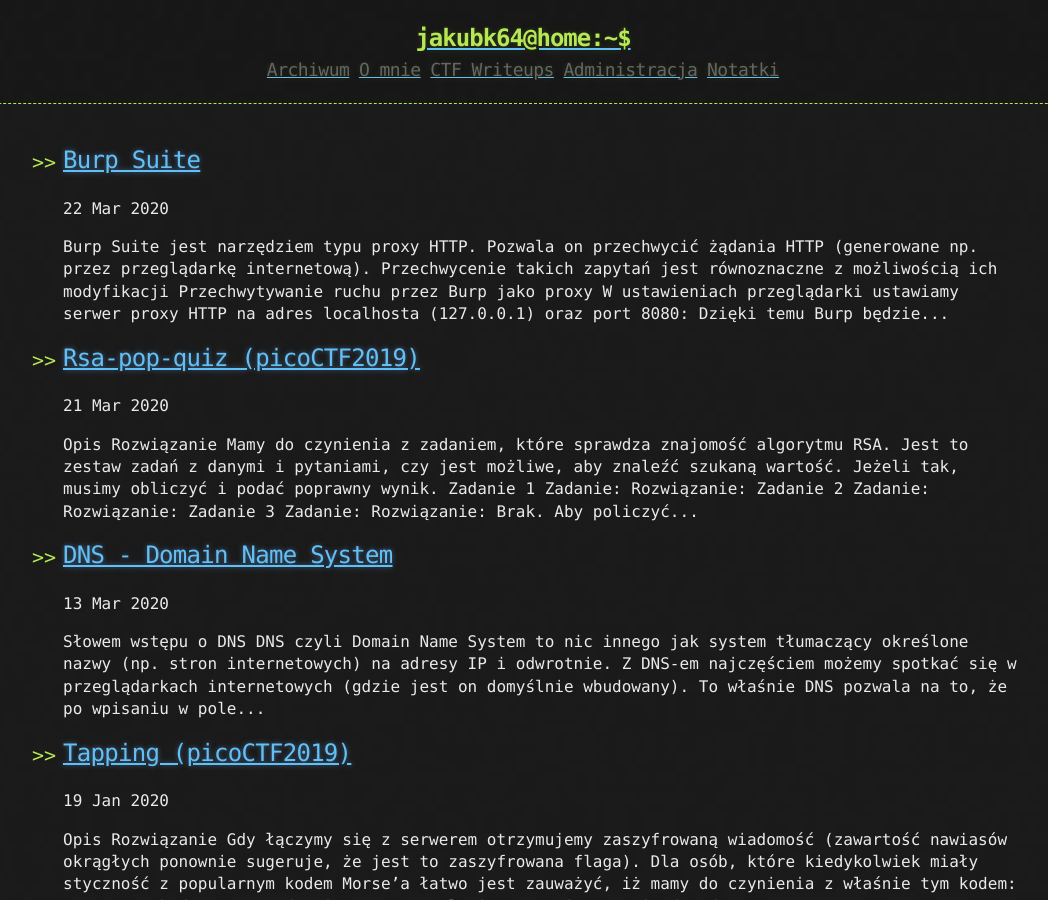
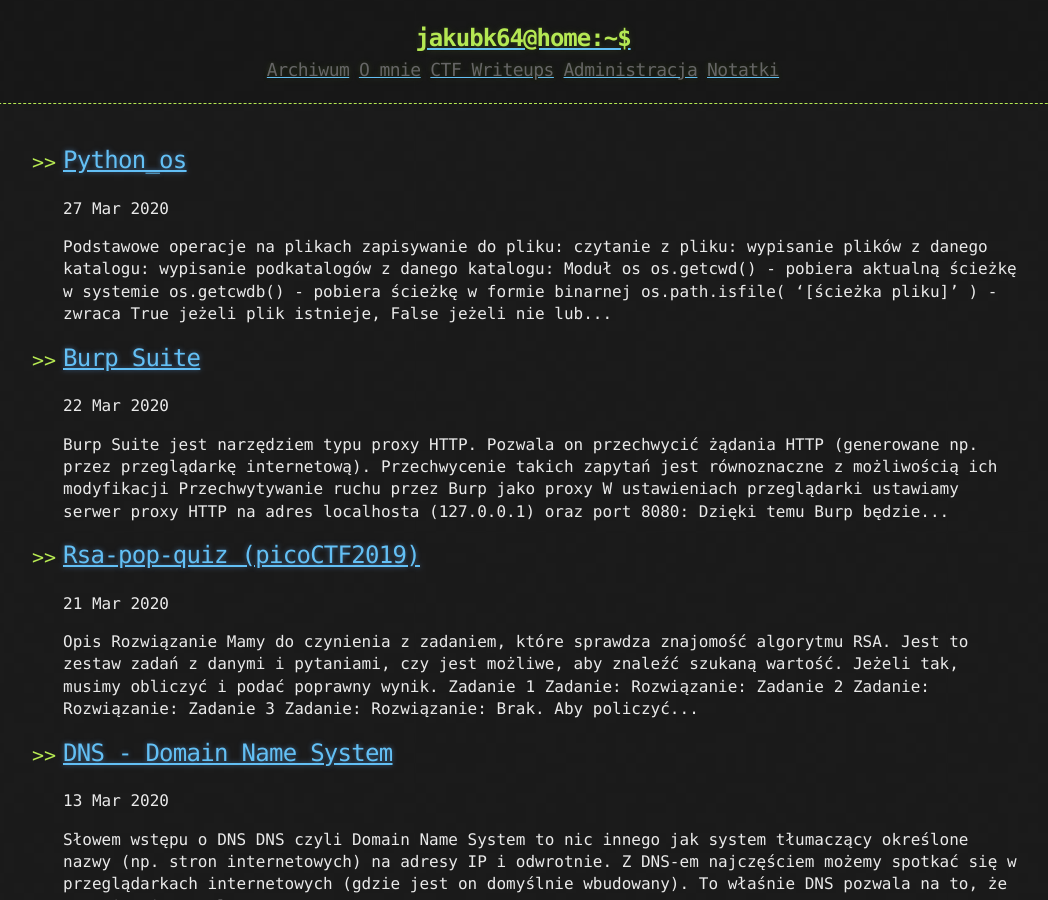
Before and after one commit to JakubK64/jakubk64.github.io, a Jekyll site: the page built from index.html, in a window 1280 px wide and 900 px high. Shown: the whole window, without its empty margins (117-1165 px from the left). Built offline with Jekyll 4.4.1, drawn with Linux system fonts in a browser that asks for light colours; the list of posts is cut into pages by our own code; some of the changed text lies outside the part shown.

Commit message:
Uploading Python_os notes

```diff
--- /dev/null
+++ b/_posts/2020-03-27-Python_os.md
@@ -0,0 +1,47 @@
+### Podstawowe operacje na plikach
+- zapisywanie do pliku:
+![useful image]({{ https://github.com/JakubK64/jakubk64.github.io/blob/master/CTF/Notatki/Python_filesystem/FileWriting.png }}CTF/Notatki/Python_filesystem/FileWriting.png)
+
+- czytanie z pliku:
+![useful image]({{ https://github.com/JakubK64/jakubk64.github.io/blob/master/CTF/Notatki/Python_filesystem/FileReading.png }}CTF/Notatki/Python_filesystem/FileReading.png)
+
+- wypisanie plików z danego katalogu:
+![useful image]({{ https://github.com/JakubK64/jakubk64.github.io/blob/master/CTF/Notatki/Python_filesystem/FileSearching.png }}CTF/Notatki/Python_filesystem/FileSearching.png)
+
+- wypisanie podkatalogów z danego katalogu:
+![useful image]({{ https://github.com/JakubK64/jakubk64.github.io/blob/master/CTF/Notatki/Python_filesystem/DirectorySearching.png }}CTF/Notatki/Python_filesystem/DirectorySearching.png)
+
+### Moduł os
+
+- os.getcwd() - pobiera aktualną ścieżkę w systemie
+- os.getcwdb() - pobiera ścieżkę w formie binarnej
+- os.path.isfile( '[ścieżka pliku]' ) - zwraca True jeżeli plik istnieje, False jeżeli nie lub nie jest to plik
+![useful image]({{ https://github.com/JakubK64/jakubk64.github.io/blob/master/CTF/Notatki/Python_filesystem/OsPathIsFile.png }}CTF/Notatki/Python_filesystem/OsPathIsFile.png)
+- os.path.isdir( '[ścieżka folderu]' ) - zwraca True jeżeli folder istnieje, False jeżeli nie lub nie jest to folder
+![useful image]({{ https://github.com/JakubK64/jakubk64.github.io/blob/master/CTF/Notatki/Python_filesystem/OsPathIsDir.png }}CTF/Notatki/Python_filesystem/OsPathIsDir.png)
+- os.path.exists( '[ścieżka objektu]' ) - sprawdza czy ścieżka (czyli dany element - plik/folder) istnieje
+![useful image]({{ https://github.com/JakubK64/jakubk64.github.io/blob/master/CTF/Notatki/Python_filesystem/OsPathExists.png }}CTF/Notatki/Python_filesystem/OsPathExists.png)
+- os.mkdir( '[ścieżka folderu]' ) - tworzy folder
+- os.rmdir( '[ścieżka folderu]' ) - usuwa folder
+- os.chmod( '[ścieżka pliku]', [uprawnienia jako liczba] ) - określa uprawnienia do danego pliku
+![useful image]({{ https://github.com/JakubK64/jakubk64.github.io/blob/master/CTF/Notatki/Python_filesystem/OsChmod.png }}CTF/Notatki/Python_filesystem/OsChmod.png)
+- os.makedirs( '[ścieżka folderów]' ) - tworzy drzewo folderów na podstawie wpisanej ścieżki
+![useful image]({{ https://github.com/JakubK64/jakubk64.github.io/blob/master/CTF/Notatki/Python_filesystem/OsMakedirs.png }}CTF/Notatki/Python_filesystem/OsMakedirs.png)
+- os.removedirs( '[ścieżka folderów]' ) - usuwa wskazane w ścieżce drzewo folderów
+![useful image]({{ https://github.com/JakubK64/jakubk64.github.io/blob/master/CTF/Notatki/Python_filesystem/OsRemovedirs.png }}CTF/Notatki/Python_filesystem/OsRemovedirs.png)
+- os.listdir( '[ścieżka]' ) - wyświetla listę(tablicę) wszystkich elementów znajdujących się w danej lokalizacji
+![useful image]({{ https://github.com/JakubK64/jakubk64.github.io/blob/master/CTF/Notatki/Python_filesystem/OsListdir.png }}CTF/Notatki/Python_filesystem/OsListdir.png)
+- os.scandir( '[ścieżka]' ) - pozwala na uzyskanie informacji o plikach np. [adres pliku ze scandir].name zwraca nazwę tego pliku
+![useful image]({{ https://github.com/JakubK64/jakubk64.github.io/blob/master/CTF/Notatki/Python_filesystem/OsScandir.png }}CTF/Notatki/Python_filesystem/OsScandir.png)
+
+### Moduł tempfile
+
+tempfile.TemporaryDirectory() - tworzy tymczasowe foldery, zostaną usunięte wraz z całą zawartością po zakończeniu wykonywania kodu z bloku "with"
+![useful image]({{ https://github.com/JakubK64/jakubk64.github.io/blob/master/CTF/Notatki/Python_filesystem/TempDir.png }}CTF/Notatki/Python_filesystem/TempDir.png)
+
+### Moduł shutil
+
+shutil.rmtree( '[ścieżka do nadrzędnego folderu, który ma być usunięty]') - usuwa drzewo katalogów wraz z ich zawartością
+![useful image]({{ https://github.com/JakubK64/jakubk64.github.io/blob/master/CTF/Notatki/Python_filesystem/RmTree.png }}CTF/Notatki/Python_filesystem/RmTree.png)
+
+(...)
```
Also changed, not shown: notes.md (+1 -0 lines), CTF/Notatki/HTTP_headers/Tools1.png (added), CTF/Notatki/Python_filesystem/DirectorySearching.png (added), CTF/Notatki/Python_filesystem/FileReading.png (added), CTF/Notatki/Python_filesystem/FileSearching.png (added), CTF/Notatki/Python_filesystem/FileWriting.png (added), CTF/Notatki/Python_filesystem/OsChmod.png (added), CTF/Notatki/Python_filesystem/OsListdir.png (added), CTF/Notatki/Python_filesystem/OsMakedirs.png (added), CTF/Notatki/Python_filesystem/OsPathExists.png (added), CTF/Notatki/Python_filesystem/OsPathIsDir.png (added), CTF/Notatki/Python_filesystem/OsPathIsFile.png (added), CTF/Notatki/Python_filesystem/OsRemovedirs.png (added), CTF/Notatki/Python_filesystem/OsScandir.png (added), 2 more files.
